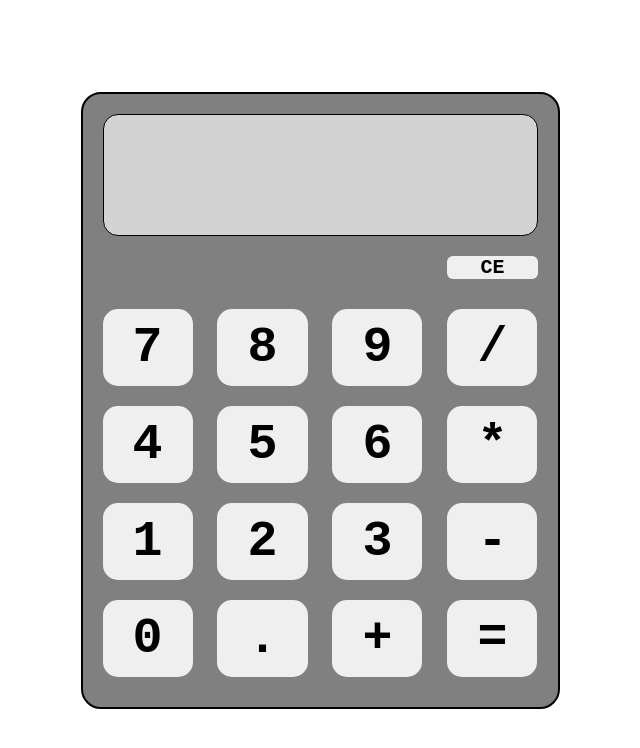
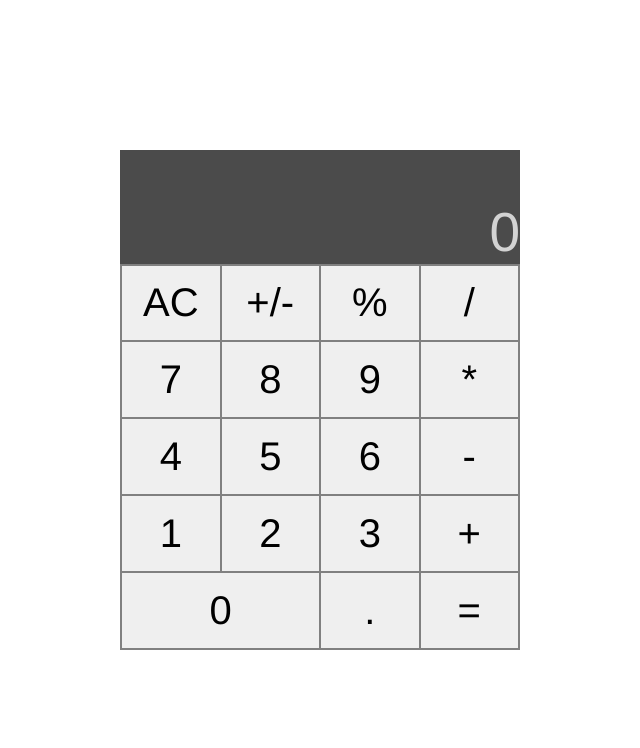
Before and after one commit to dannymckinnon/calculator, a plain HTML site: page index.html in a window 1280 px wide. Shown: the whole page, without its empty margins (320-960 px from the left). Drawn offline with Linux system fonts and the light colour scheme.

Commit message:
Redesign interface

```diff
--- a/index.html
+++ b/index.html
@@ -9,26 +9,26 @@
 </head>
 <body>
   <div class='calculator'>
-    <div class='display'></div>
-    <div class='clear'>
-      <button>CE</button>
-    </div>
+    <div class='display'>0</div>
     <div class='buttons'>
-      <button>7</button>
-      <button>8</button>
-      <button>9</button>
-      <button>/</button>
-      <button>4</button>
-      <button>5</button>
-      <button>6</button>
-      <button>*</button>
-      <button>1</button>
-      <button>2</button>
-      <button>3</button>
-      <button>-</button>
-      <button>0</button>
+      <button class='clear'>AC</button>
+      <button>+/-</button>
+      <button>%</button>
+      <button class='operator'>/</button>
+      <button class='number'>7</button>
+      <button class='number'>8</button>
+      <button class='number'>9</button>
+      <button class='operator'>*</button>
+      <button class='number'>4</button>
+      <button class='number'>5</button>
+      <button class='number'>6</button>
+      <button class='operator'>-</button>
+      <button class='number'>1</button>
+      <button class='number'>2</button>
+      <button class='number'>3</button>
+      <button class='operator'>+</button>
+      <button class="zero">0</button>
       <button>.</button>
-      <button>+</button>
       <button>=</button>
     </div>
     </div>
--- a/index.js
+++ b/index.js
@@ -1,6 +1,6 @@
 const button = document.querySelectorAll('.buttons button');
 const display = document.querySelector('.display');
-const clear = document.querySelector('.clear button');
+const clear = document.querySelector('.clear');
 let displayNum1 = '';
 let displayNum2 = '';
 let displayOp = '';
@@ -22,14 +22,14 @@ for (let i = 0; i < button.length; i++) {
       if (operators.includes(button[i].innerHTML)) {
         displayOp = button[i].innerHTML;
       } else if (button[i].innerHTML != '=') {
-        displayNum1 += button[i].innerHTML;
+        displayNum1 = button[i].innerHTML;
       }
     } else {
-      displayNum2 += button[i].innerHTML;
+      displayNum2 = button[i].innerHTML;
     };
 
     if (button[i].innerHTML != '=') {
-      display.innerHTML += button[i].innerHTML;
+      display.innerHTML = button[i].innerHTML;
     };
     console.log(displayNum1);
     console.log(displayOp);
@@ -39,7 +39,7 @@ for (let i = 0; i < button.length; i++) {
 
 // clear button
 clear.addEventListener('click', function(e) {
-  display.innerHTML = '';
+  display.innerHTML = 0;
   displayNum1 = '';
   displayNum2 = '';
   displayOp = '';
--- a/style.css
+++ b/style.css
@@ -10,53 +10,36 @@ body {
 }
 
 .calculator {
-  width: 475px;
-  background-color: gray;
-  border: solid black 2px;
-  border-radius: 20px;
+  display: flex;
+  flex-shrink: 0;
+  flex-wrap: wrap;
+  width: 400px;
+  height: 500px;
 }
 
 .display {
   display: flex;
+  flex-grow: 1;
+  justify-content: flex-end;
   align-items: flex-end;
-  margin: 20px;
-  height: 110px;
-  border: solid black 1px;
-  border-radius: 15px;
-  background-color: lightgray;
-  font: 50px monospace;
-  padding-left: 20px;
-  padding-bottom: 10px;
+  background-color: rgb(75, 75, 75);
+  font: 55px helvetica;
+  color: lightgray;
 }
 
 .buttons {
-  /* border: solid black 2px; */
   display: flex;
   flex-wrap: wrap;
-  justify-content: space-between;
-  margin: 20px;
-
+  border: solid gray 1px;
 }
 
 .buttons button {
-  padding: 10px 30px;
-  font: 50px monospace;
-  font-weight: bold;
-  margin: 10px 0px;
-  border-radius: 15px;
-  border-style: none;
+  border: solid gray 1px;
+  width: 25%;
+  font: 40px helvetica;
+  padding: 10px 0px;
 }
 
-.clear {
-  display: flex;
-  justify-content: flex-end;
+.zero {
+  flex-grow: 1;
 }
-
-.clear button {
-  font: 20px monospace;
-  font-weight: bold;
-  margin: 0px 20px;
-  padding: 0px 33px;
-  border-radius: 6px;
-  border-style: none;
-}
```
